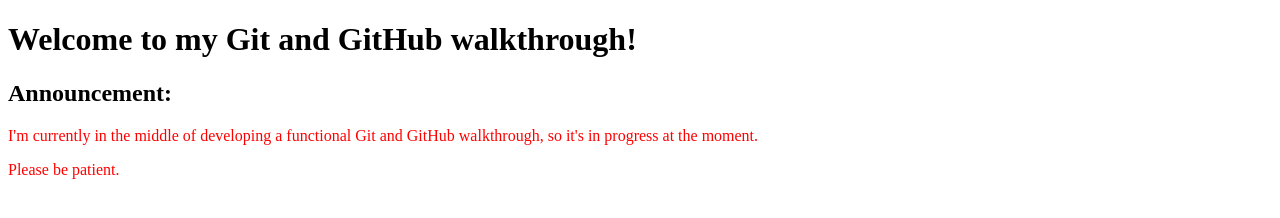
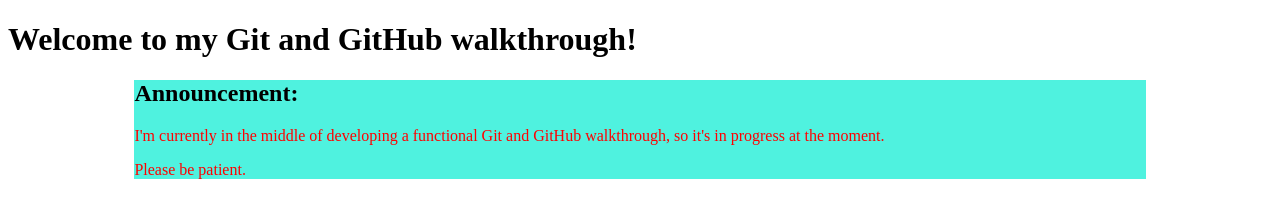
Before and after one commit to TechEvolvace/git-and-github-walkthrough, a plain HTML site: page index.html in a window 1280 px wide. Drawn offline with Linux system fonts and the light colour scheme.

Commit message:
Added distinct area for announcments!

```diff
--- a/index.html
+++ b/index.html
@@ -11,7 +11,7 @@
         <h1 class="bold">Welcome to my Git and GitHub walkthrough!</h1>
     </div>
 
-    <div class="announcment-content">
+    <div class="announcement-content">
         <h2 class="bold">Announcement:</h2>
         <p class="announcement">I'm currently in the middle of developing a functional Git and GitHub walkthrough, so it's in progress at the moment.</p>
         <p class="announcement">Please be patient.</p>
--- a/styles.css
+++ b/styles.css
@@ -1,8 +1,13 @@
+.bold {
+    font-weight: 900;
+}
+
 .announcement{
     color: red;
     font-size: 16px;
 }
 
-.bold {
-    font-weight: 900;
+.announcement-content{
+    margin: 0 10%;
+    background-color: rgb(79, 242, 223);
 }
```
